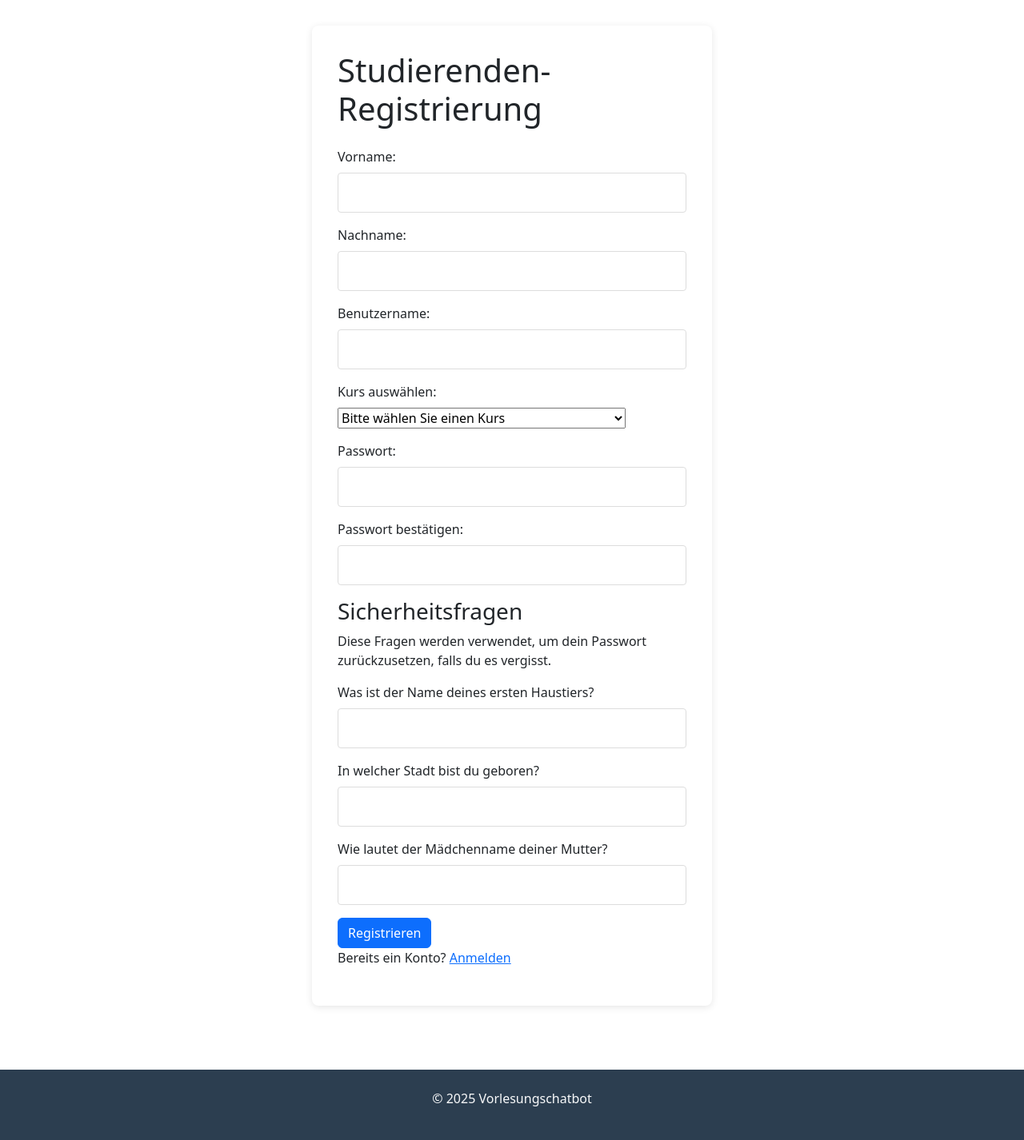
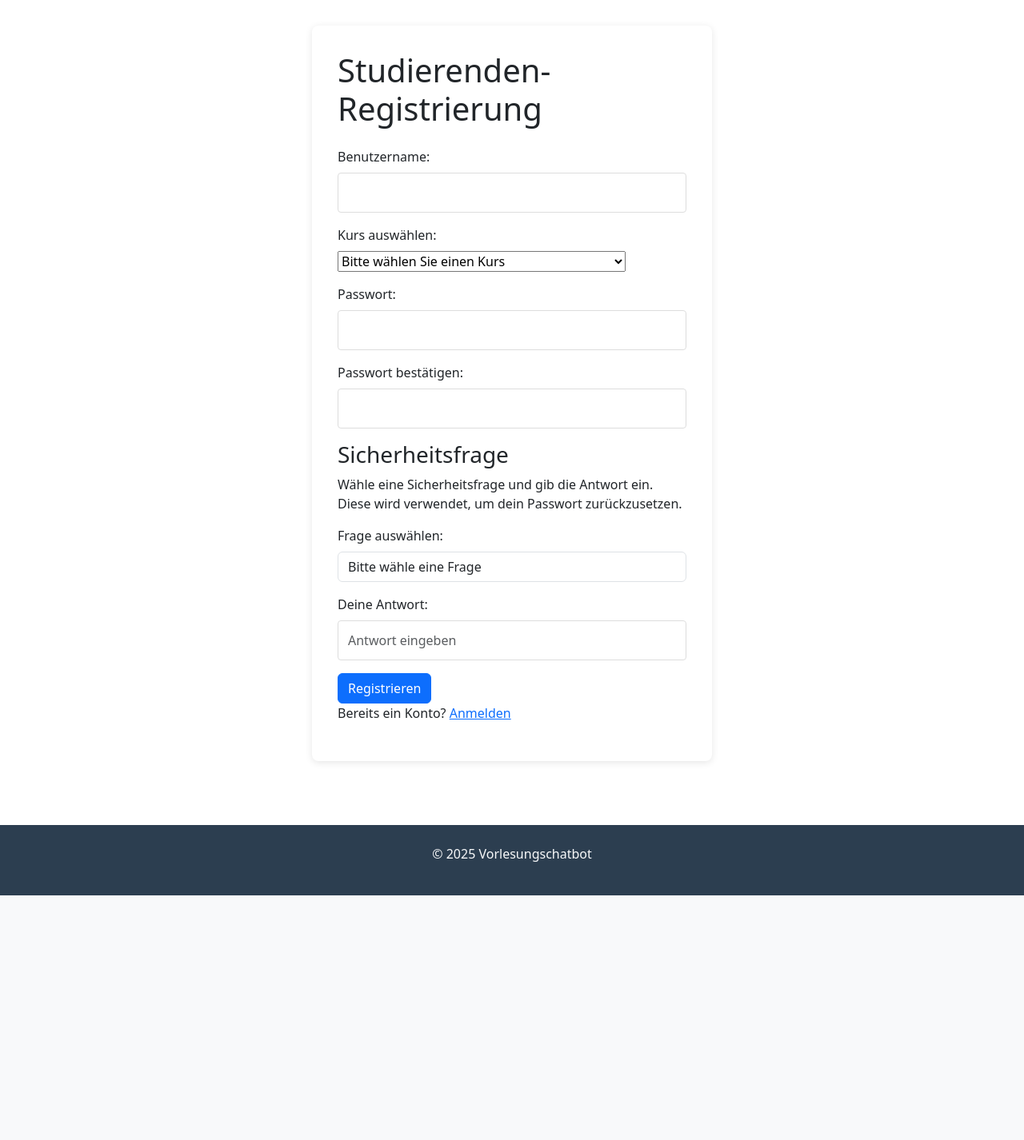
Before and after one commit to franrmueller/chatbot, a FastAPI app: page /register/student in a window 1280 px wide. Shown: the part 68-1494 px from the top of the page at 80% size. After the commit the page ends 1188 px from the top, so only its background shows below. Run offline with FastAPI, Linux system fonts and the light colour scheme; data that the repository does not hold is empty.

Commit message:
frontend anpassungen, classes, register

```diff
--- a/frontend/static/css/main.css
+++ b/frontend/static/css/main.css
@@ -266,7 +266,10 @@ footer {
     display: flex;
     flex-direction: column;
     align-items: center;
-    gap: 1.5rem;
+    width: 100%;
+    max-width: 900px;
+    margin: 0 auto;
+    gap: 1.25rem;
 }
 
 .class-card {
@@ -283,8 +286,9 @@ footer {
 
     /*min-height: 400px;*/
     width: 100%; /* volle Breite */
-    max-width: 100%; /* begrenze auf Containerbreite */
+
 }
+
 
 
 
--- a/frontend/templates/admin_courses.html
+++ b/frontend/templates/admin_courses.html
@@ -25,7 +25,7 @@
                 </div>
                 <div class="form-group">
                     <label for="name">Kursbeschreibung</label>
-                    <input type="text" name="name" required class="form-control" placeholder="z. B. Wirtschaftsinformatik – Business Engineering">
+                    <input type="text" name="name" required class="form-control" placeholder="z. B. WWI-BE122 (Wirtschaftsinformatik – Business Engineering)">
                 </div>
                 <input type="hidden" name="professor" value="{{ user.username }}">
                 <button type="submit" class="btn btn-primary mt-2" title="Hinzufügen">
--- a/frontend/templates/register.html
+++ b/frontend/templates/register.html
@@ -14,7 +14,7 @@ Registrieren - Vorlesungschatbot
     <!-- Registrierungsformular -->
     <form id="register-form" class="auth-form">
 
-        <div class="form-group">
+        <!-- <div class="form-group">
             <label for="first-name">Vorname:</label>
             <input type="text" id="first-name" name="first-name" required>
         </div>
@@ -22,7 +22,7 @@ Registrieren - Vorlesungschatbot
         <div class="form-group">
             <label for="last-name">Nachname:</label>
             <input type="text" id="last-name" name="last-name" required>
-        </div>
+        </div> -->
 
         <div class="form-group">
             <label for="username">Benutzername:</label>
@@ -49,23 +49,24 @@ Registrieren - Vorlesungschatbot
         </div>
 
         <!-- Sicherheitsfragen für Passwort-Wiederherstellung -->
-        <h3>Sicherheitsfragen</h3>
-        <p class="form-info">Diese Fragen werden verwendet, um dein Passwort zurückzusetzen, falls du es vergisst.</p>
+        <h3>Sicherheitsfrage</h3>
+    <p class="form-info">Wähle eine Sicherheitsfrage und gib die Antwort ein. Diese wird verwendet, um dein Passwort zurückzusetzen.</p>
 
-        <div class="form-group">
-            <label for="security-answer1">Was ist der Name deines ersten Haustiers?</label>
-            <input type="text" id="security-answer1" name="security-answer1" required>
-        </div>
+    <div class="form-group">
+        <label for="security-question">Frage auswählen:</label>
+        <select id="security-question" name="security-question" class="form-control" required>
+            <option value="" disabled selected>Bitte wähle eine Frage</option>
+            <option value="first_pet">Was ist der Name deines ersten Haustiers?</option>
+            <option value="birth_city">In welcher Stadt bist du geboren?</option>
+            <option value="mother_maiden">Wie lautet der Mädchenname deiner Mutter?</option>
+        </select>
+    </div>
 
-        <div class="form-group">
-            <label for="security-answer2">In welcher Stadt bist du geboren?</label>
-            <input type="text" id="security-answer2" name="security-answer2" required>
-        </div>
+    <div class="form-group">
+        <label for="security-answer">Deine Antwort:</label>
+        <input type="text" id="security-answer" name="security-answer" class="form-control" required placeholder="Antwort eingeben">
+    </div>
 
-        <div class="form-group">
-            <label for="security-answer3">Wie lautet der Mädchenname deiner Mutter?</label>
-            <input type="text" id="security-answer3" name="security-answer3" required>
-        </div>
 
         <button type="submit" class="btn btn-primary">Registrieren</button>
     </form>
@@ -116,9 +117,9 @@ Registrieren - Vorlesungschatbot
             password: password,
             course_id: document.getElementById('course').value,
             role: "student", // ✅ hinzugefügt, damit Kurs gespeichert wird
-            security_answer1: document.getElementById('security-answer1').value,
-            security_answer2: document.getElementById('security-answer2').value,
-            security_answer3: document.getElementById('security-answer3').value
+            security_question: document.getElementById('security-question').value,
+            security_answer: document.getElementById('security-answer').value
+
         };
 
         try {
```
Also changed, not shown: frontend/templates/classes.html (+30 -24 lines).
